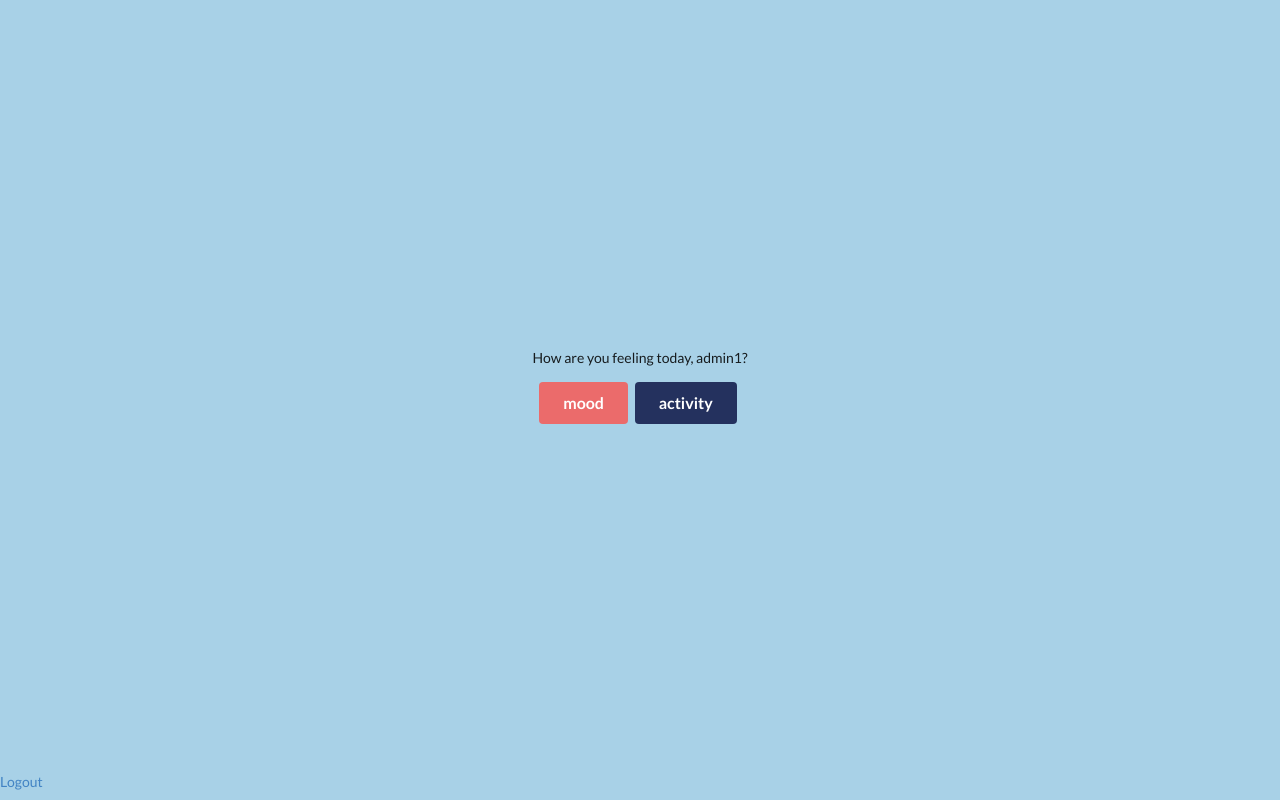
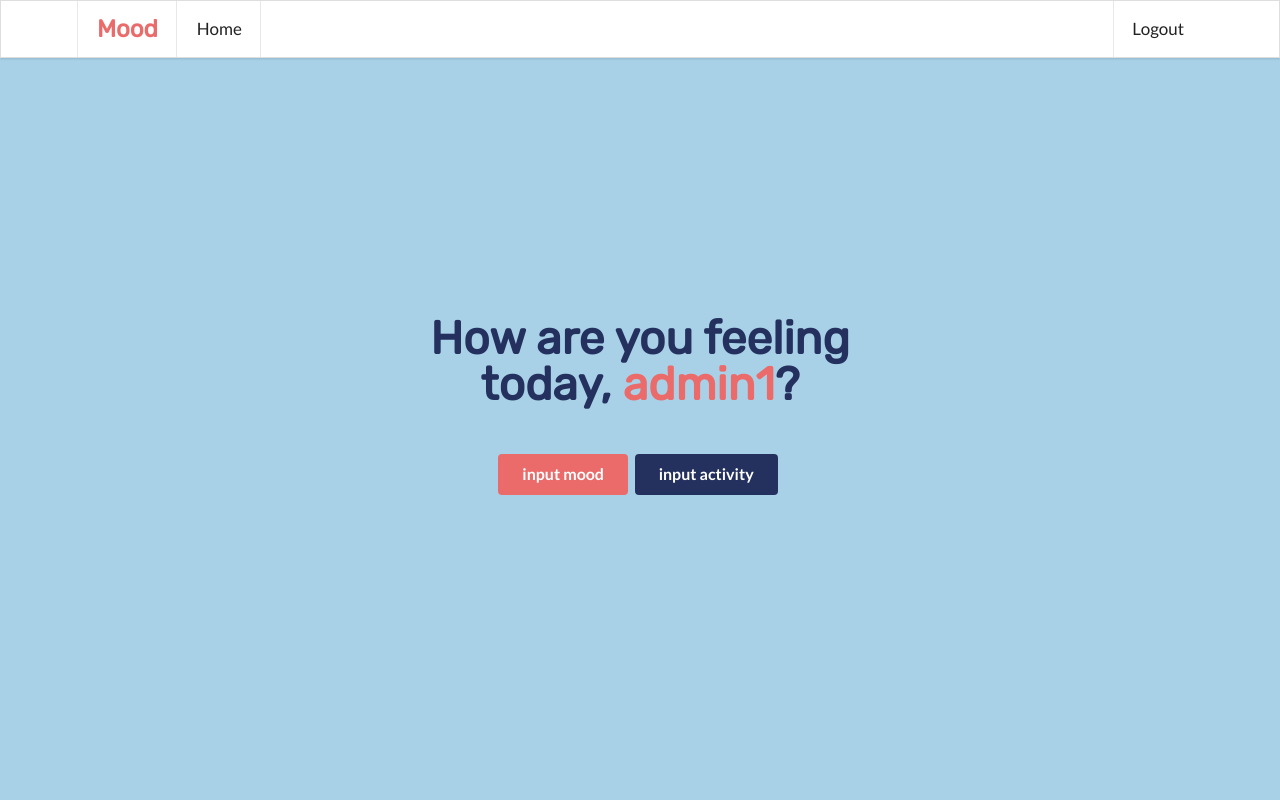
Before and after one commit to rfcabasag/Mood, a Django app: page / in a window 1280 px wide. Run offline with Django 3.2, Linux system fonts and the light colour scheme; a user stored in the database is signed in; some libraries are stand-ins or nearby versions.

Commit message:
modify home interface upon user log-in

```diff
--- a/templates/base.html
+++ b/templates/base.html
@@ -41,8 +41,41 @@
 		.mood1 {
 			font-family: 'Rubik';
 			font-size: 150px;
-			color: white;
+			color: #fff;
 			text-shadow: -5px 5px #eb6b6b, 5px -5px #24315e;
+		}
+
+		.mood0 {
+			font-family: 'Rubik';
+			font-weight: bold;
+			font-size: 24px;
+			color: #eb6b6b;
+			transition: 0.5s;
+		}
+
+		.mood0:hover {
+			transition: 0.5s;
+			color: #24315e;
+		}
+
+		/* opening spiel style */
+		.text-opening {
+			font-family: 'Rubik';
+			font-weight: bold;
+			color: #24315e;
+			font-size: 46px;
+			text-align: center;
+			line-height: 1;
+		}
+
+		a.link-pink {
+			color: #eb6b6b;
+			transition: 0.5s;
+		}
+
+		a.link-pink:hover {
+			color: #ec5d5d;
+			transition: 0.5s;
 		}
 
 		/* fade classes */
@@ -67,6 +100,7 @@
 		#pinkbtn {
 			background-color: #eb6b6b;
 			color: #fff;
+			transition: 0.5s;
 		}
 		#pinkbtn:hover {
 			transition: 0.5s;
@@ -76,6 +110,7 @@
 		#bluebtn {
 			background-color: #24315e;
 			color: #fff;
+			transition: 0.5s;
 		}
 		#bluebtn:hover {
 			transition: 0.5s;
--- a/templates/home.html
+++ b/templates/home.html
@@ -21,14 +21,27 @@
 
 {% block content %}
 {% if user.is_authenticated %}
+<!-- fixed menu -->
+<div class="ui fixed huge menu">
+    <div class="ui container">
+      <a href="#" class="header item">
+        <div class="mood0">Mood</div>
+      </a>
+      <a href="#" class="item">Home</a>
+      <div class="right menu">
+        <a href="{% url 'logout' %}" class="item">Logout</a>
+      </div>
+    </div>
+  </div>
+
+<!-- content -->
 <div class="ui middle aligned center aligned grid">
 	<div class="column">
-		<p> How are you feeling today, {{ user.username }}? </p>
-		<a class="ui large button" id="pinkbtn" href = "/maintainmood"> mood </a>
-		<a class="ui large button" id="bluebtn" href = "/activity-menu"> activity </a>
+		<p class="text-opening">How are you feeling today, <a href="#" class="link-pink">{{ user.username }}</a>?</p>
+		<a class="ui large button" id="pinkbtn" href = "/maintainmood">input mood</a>
+		<a class="ui large button" id="bluebtn" href = "/activity-menu">input activity</a>
 	</div>
 </div>
-	<a href = "{% url 'logout' %}"> Logout </a>
 {% else %}
 
 <div class="ui middle aligned center aligned grid">
```
